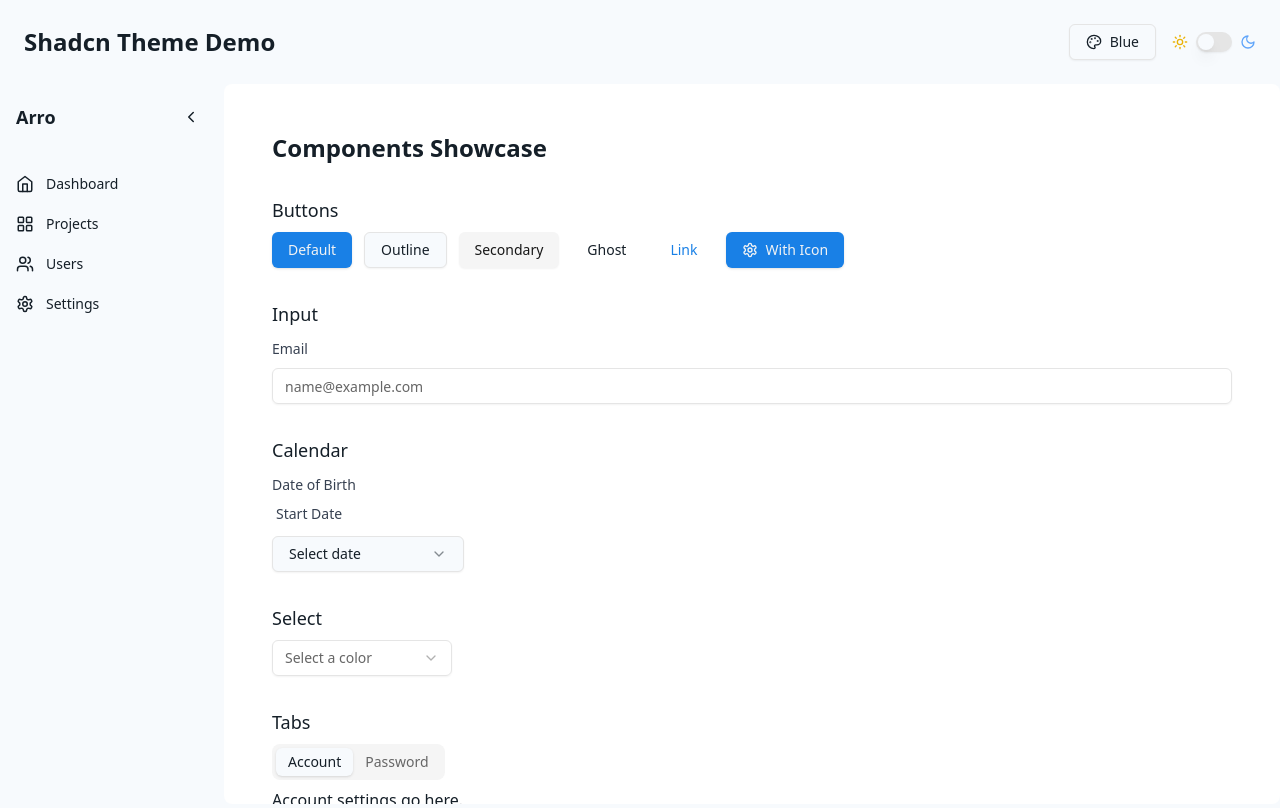
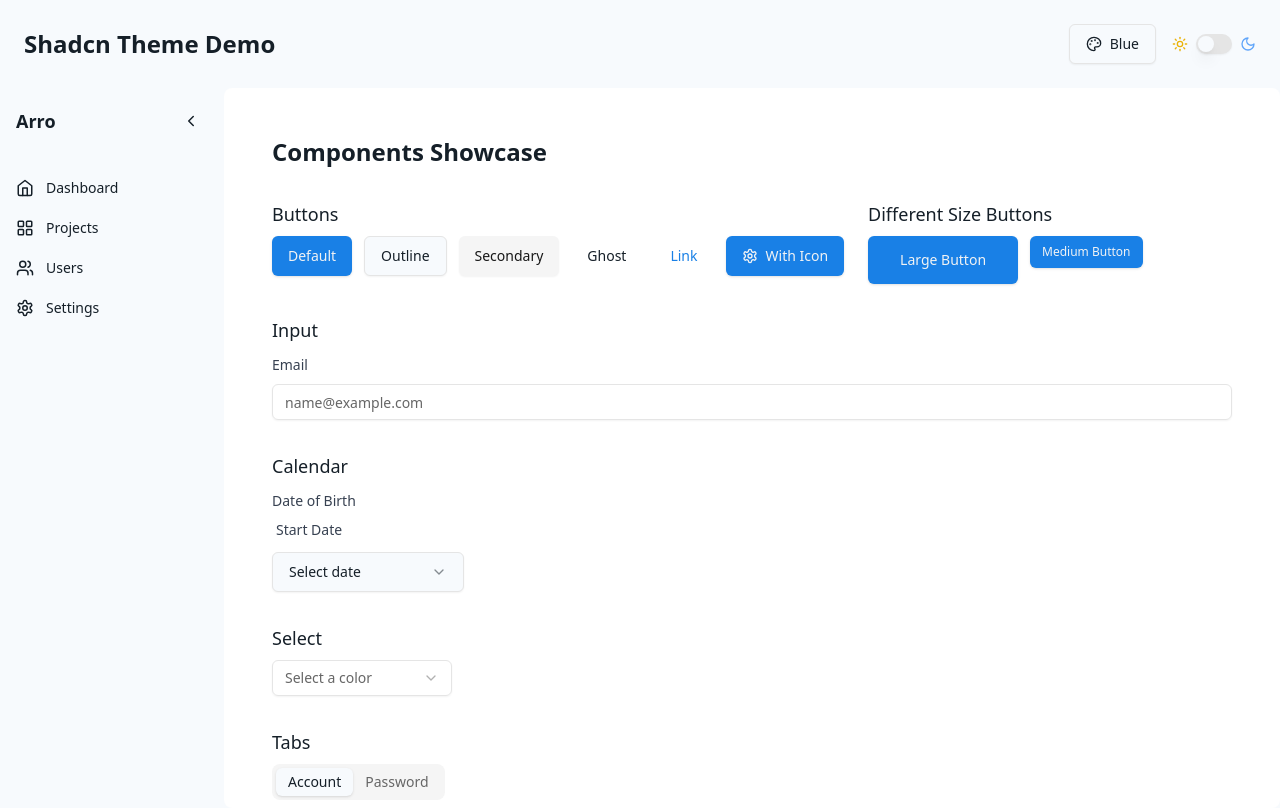
Before and after one commit to hussainNGI/my-shadcn-library, a React (Vite) app: page / in a window 1280 px wide. Built offline with nearby package versions, Linux system fonts and the light colour scheme.

Commit message:
add size buttons

```diff
--- a/src/components/ui/button.tsx
+++ b/src/components/ui/button.tsx
@@ -21,9 +21,9 @@ const buttonVariants = cva(
         link: "text-primary underline-offset-4 hover:underline",
       },
       size: {
-        default: "h-9 px-4 py-2",
-        sm: "h-8 rounded-md px-3 text-xs",
-        lg: "h-10 rounded-md px-8",
+        default: "h-10 px-4 py-2",
+        md: "h-8 rounded-md px-3 text-xs",
+        lg: "h-12 rounded-md px-8",
         icon: "h-9 w-9",
       },
     },
--- a/src/pages/ComponentsShowcase.tsx
+++ b/src/pages/ComponentsShowcase.tsx
@@ -14,7 +14,8 @@ export default function ComponentsShowcase() {
       <h1 className="text-2xl font-semibold mb-4">Components Showcase</h1>
 
       {/* Buttons */}
-      <section>
+      <section className="flex gap-6">
+        <div className="flex flex-col">
             <h2 className="text-lg font-medium mb-2">Buttons</h2>
             <div className="flex gap-3 flex-wrap">
             <Button>Default</Button>
@@ -26,7 +27,16 @@ export default function ComponentsShowcase() {
                 <Settings /> With Icon
             </Button>
             </div>
+        </div>
+        <div className="flex flex-col">
+            <h2 className="text-lg font-medium mb-2">Different Size Buttons</h2>
+            <div className="flex gap-3 flex-wrap">
+            <Button size="lg">Large Button</Button>
+            <Button size="md">Medium Button</Button>
+            </div>
+        </div>
       </section>
+
 
       {/* Input */}
       <section>
```
Lines whose indentation alone changed are shown as unchanged.
